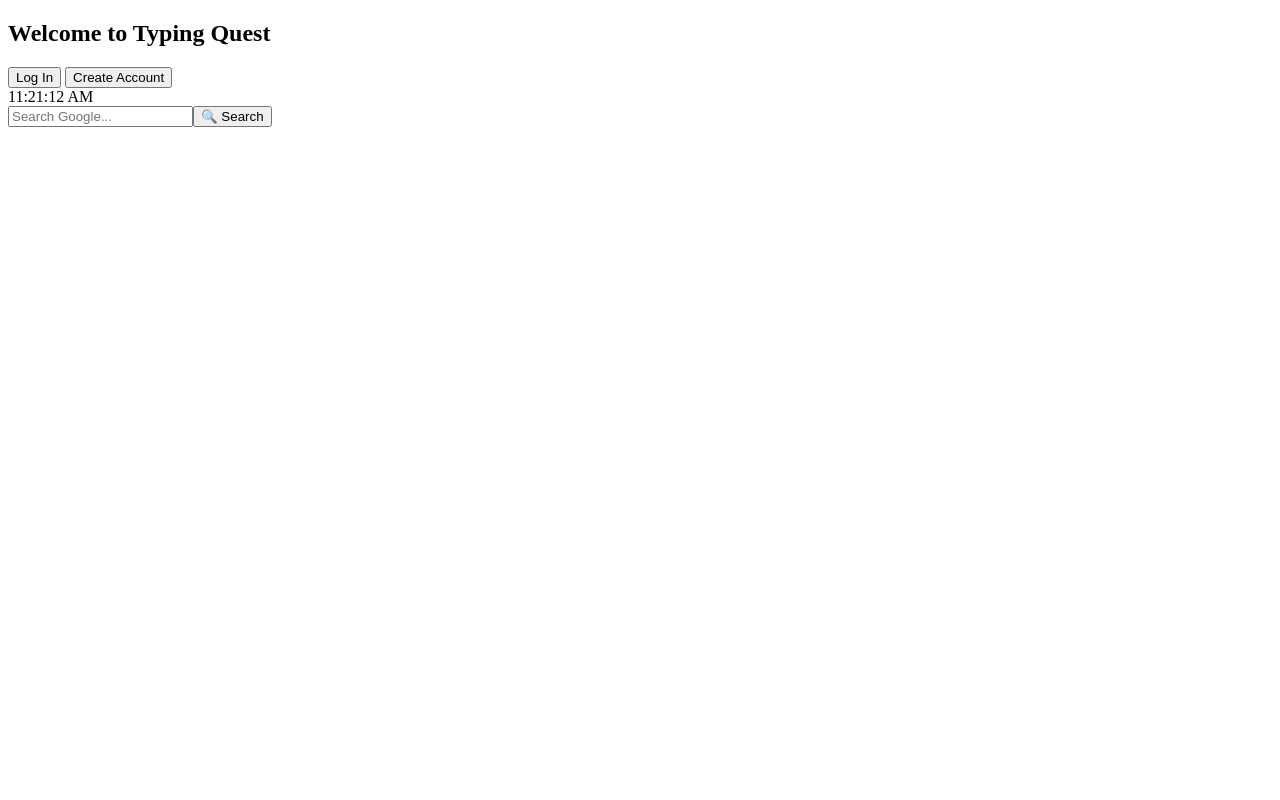
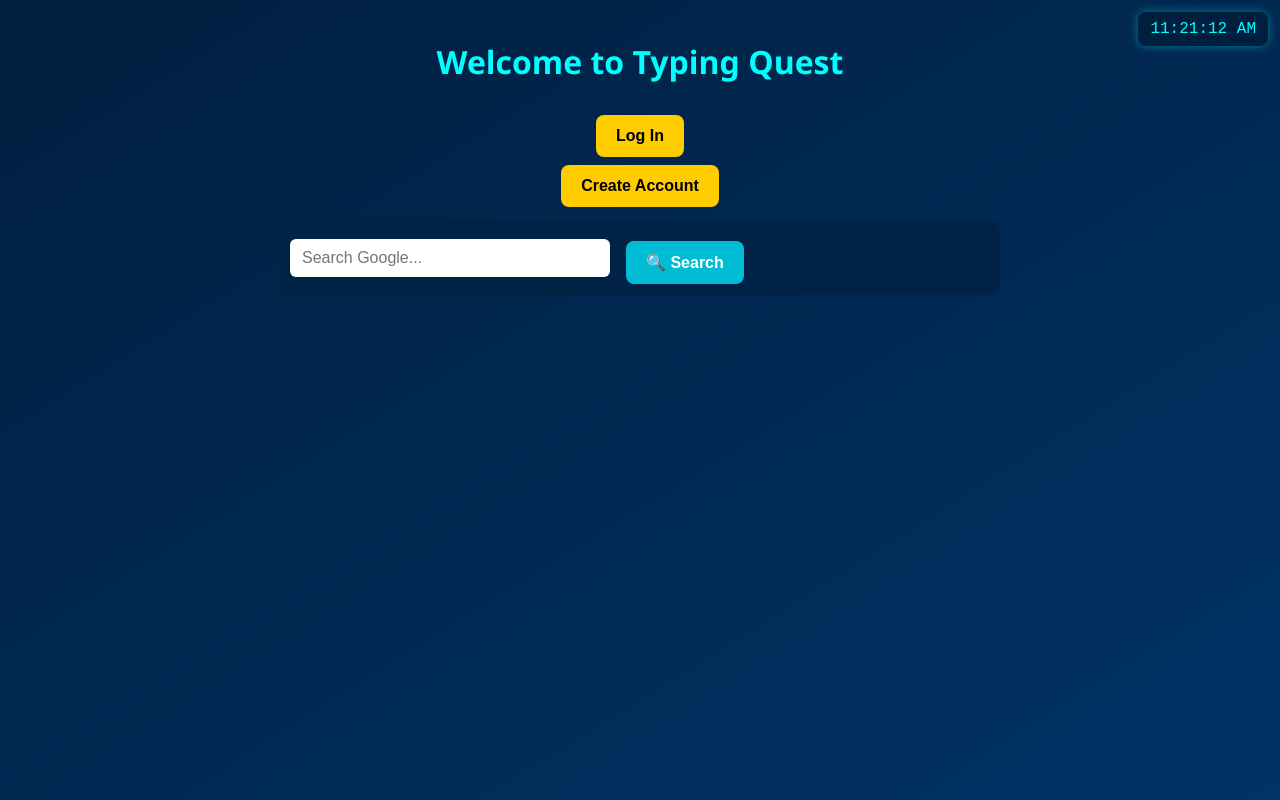
Before and after one commit to MrChompYT/TypingQuest, a plain HTML site: page index.html in a window 1280 px wide. Drawn offline with Linux system fonts and the light colour scheme.

Commit message:
Update index.html

```diff
--- a/index.html
+++ b/index.html
@@ -1,9 +1,9 @@
 <!DOCTYPE html>
 <html lang="en">
 <head>
-  <meta charset="UTF-8">
+  <meta charset="UTF-8" />
   <title>SharkBite Sites</title>
-  <link rel="stylesheet" href="indexstyle.css">
+  <link rel="stylesheet" href="style.css" />
 </head>
 <body>
   <script src="main.js"></script>
```
